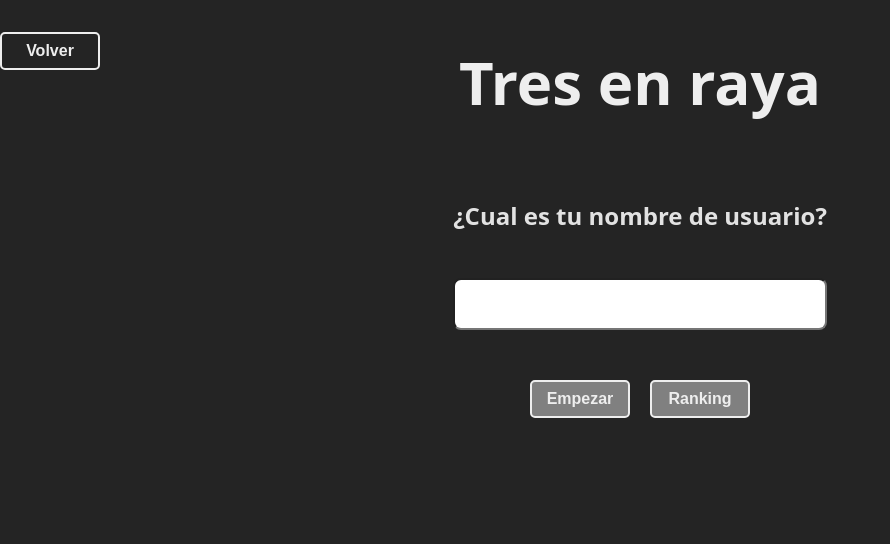
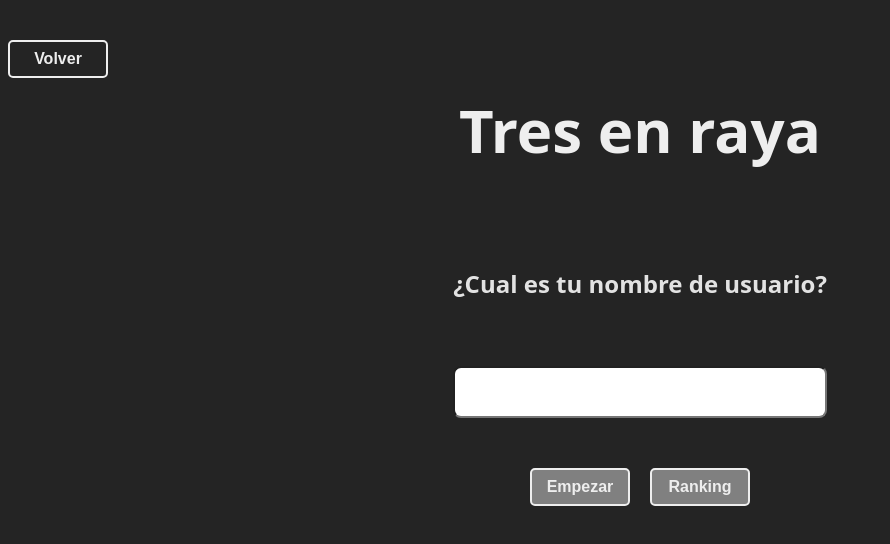
Before and after one commit to Lopez10/tres-en-raya, a React (Vite) app: page / in a window 1280 px wide. Shown: the top 544 px of the page, without its empty margins (0-890 px from the left). Built offline with nearby package versions, Linux system fonts and the light colour scheme.

Commit message:
Delete margin 0 to fix interface

```diff
--- a/src/index.css
+++ b/src/index.css
@@ -16,14 +16,11 @@
 }
 
 body {
-  margin: 0;
   min-width: 320px;
   min-height: 100vh;
 }
 
 * {
-  padding: 0;
-  margin: 0;
   box-sizing: border-box;
 }
 
```
